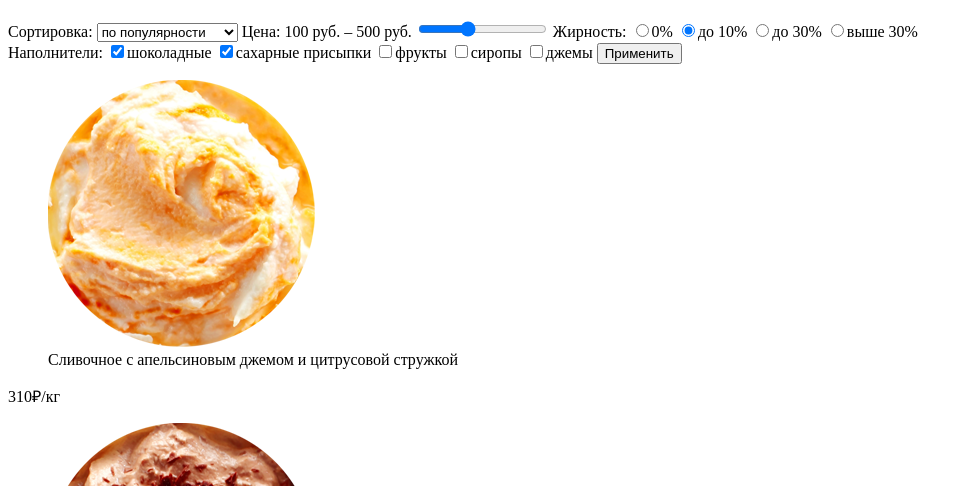
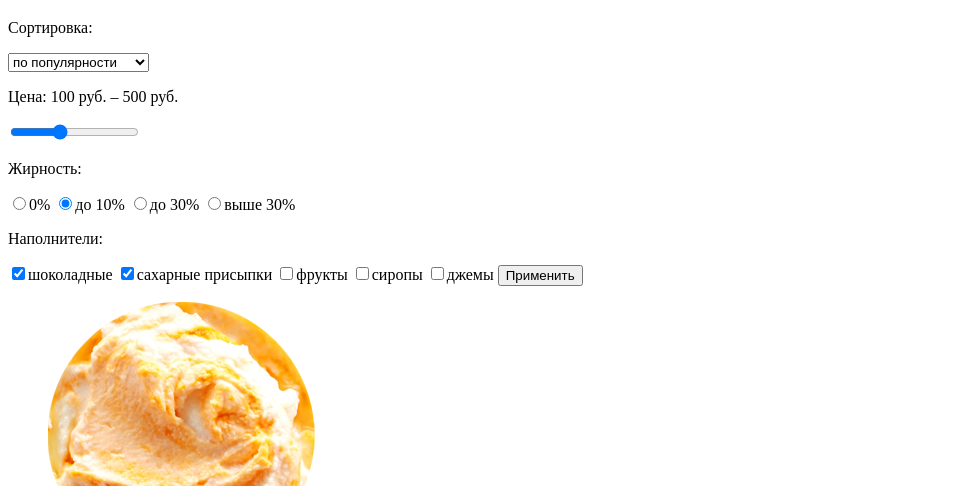
Before and after one commit to monIgnatia/513671-gllacy, a plain HTML site: page catalog-creamy.html in a window 1280 px wide. Shown: the part 676-1162 px from the top of the page, without its empty margins (0-973 px from the left). Drawn offline with Linux system fonts and the light colour scheme.

Commit message:
Ошибки исправлены, кроме ползунка. Нужна помощь.

```diff
--- a/catalog-creamy.html
+++ b/catalog-creamy.html
@@ -73,34 +73,34 @@
 
     <main>
       <ul class="breadcrumbs">
-       <li><a href="#">Главная</a></li>
+       <li><a href="index.html">Главная</a></li>
        <li><a href="#">Каталог</a></li>
        <li><a href="#">Сливочное</a></li>
      </ul>
 
       <h1>Сливочное мороженое</h1>
       <form class="catalog-filter" action="#" method="post">
-        <label for="sort">Сортировка:</label>
+        <p>Сортировка:</p>
         <select name="sort" id="sort">
           <option value="popular" selected>по популярности</option>
           <option value="low-cost-first">сначала недорогие</option>
           <option value="high-cost-first">сначала дорогие</option>
           <option value="fatness">по жирности</option>
         </select>
-        <label for="price">Цена: 100 руб. – 500 руб.</label>
+        <p>Цена: 100 руб. – 500 руб.</p>
         <input type="range" name="price" id="price" min="100" max="500" step="5" value="250">
-        <label>Жирность:</label>
-          <input type="radio" name="fatness" value="0%">0%
-          <input type="radio" name="fatness" value="<10%" checked>до 10%
-          <input type="radio" name="fatness" value="<30%">до 30%
-          <input type="radio" name="fatness" value=">30%">выше 30%
+        <p>Жирность:</p>
+          <label><input type="radio" name="fatness" value="0%"><span>0%</span></label>
+          <label><input type="radio" name="fatness" value="<10%" checked><span>до 10%</span></label>
+          <label><input type="radio" name="fatness" value=">10%"><span>до 30%</span></label>
+          <label><input type="radio" name="fatness" value=">30%"><span>выше 30%</span></label>
           <br>
-        <label>Наполнители:</label>
-        <input type="checkbox" name="stuffing" value="chocolate" checked>шоколадные
-        <input type="checkbox" name="stuffing" value="sugar" checked>сахарные присыпки
-        <input type="checkbox" name="stuffing" value="fruit">фрукты
-        <input type="checkbox" name="stuffing" value="syrups">сиропы
-        <input type="checkbox" name="stuffing" value="jams">джемы
+        <p>Наполнители:</p>
+        <label><input type="checkbox" name="stuffing" value="chocolate" checked><span>шоколадные</span></label>
+        <label><input type="checkbox" name="stuffing" value="sugar" checked><span>сахарные присыпки</span></label>
+        <label><input type="checkbox" name="stuffing" value="fruit"><span>фрукты</span></label>
+        <label><input type="checkbox" name="stuffing" value="syrups"><span>сиропы</span></label>
+        <label><input type="checkbox" name="stuffing" value="jams"><span>джемы</span></label>
         <button type="submit" name="filter">Применить</button>
       </form>
 
```
